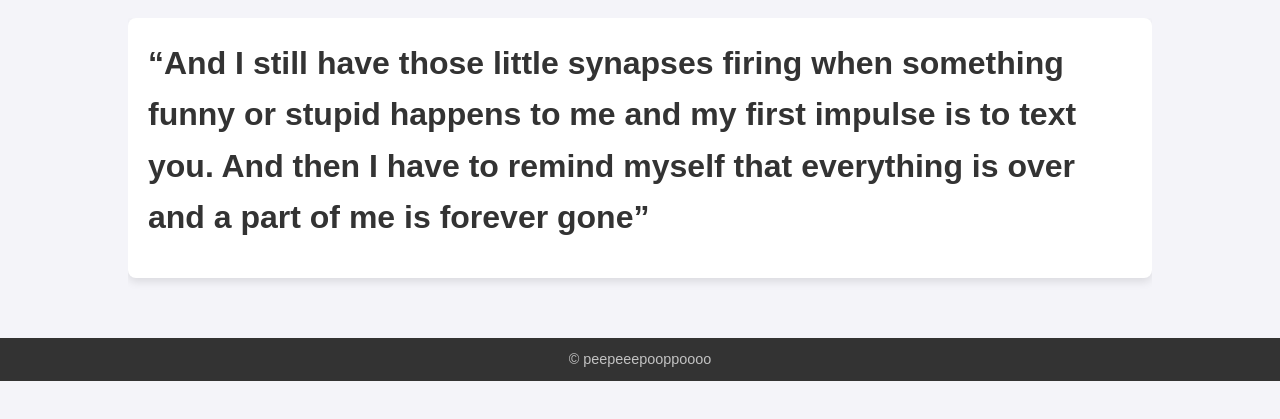
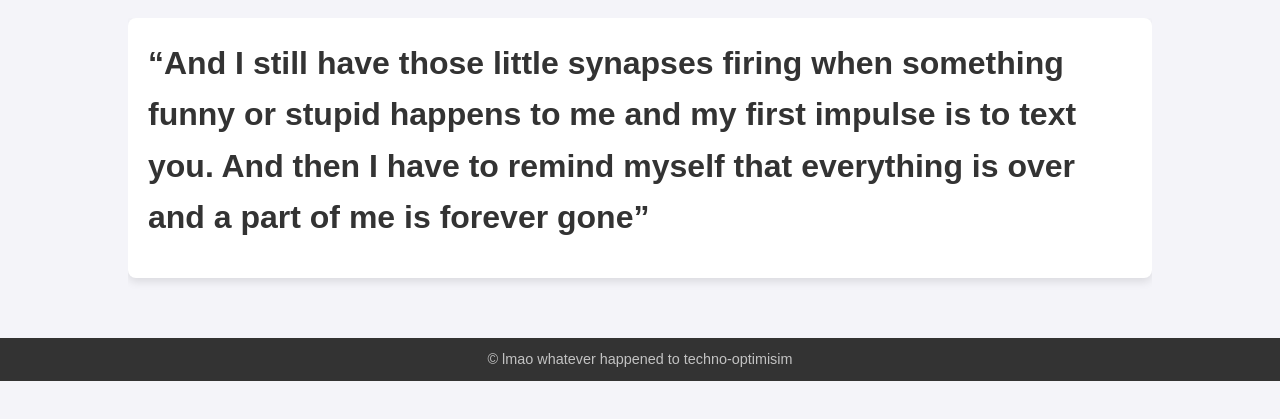
Before and after one commit to wahb8/Blog, a plain HTML site: page And I still.html in a window 1280 px wide. Shown: the part 75-494 px from the top of the page. Drawn offline with Linux system fonts and the light colour scheme.

Commit message:
Update And I still.html

```diff
--- a/And I still.html
+++ b/And I still.html
@@ -27,7 +27,7 @@
 
     <footer>
         <div class="container">
-            <p>&copy; peepeeepooppoooo</p>
+            <p>&copy; lmao whatever happened to techno-optimisim</p>
         </div>
     </footer>
 </body>
```
